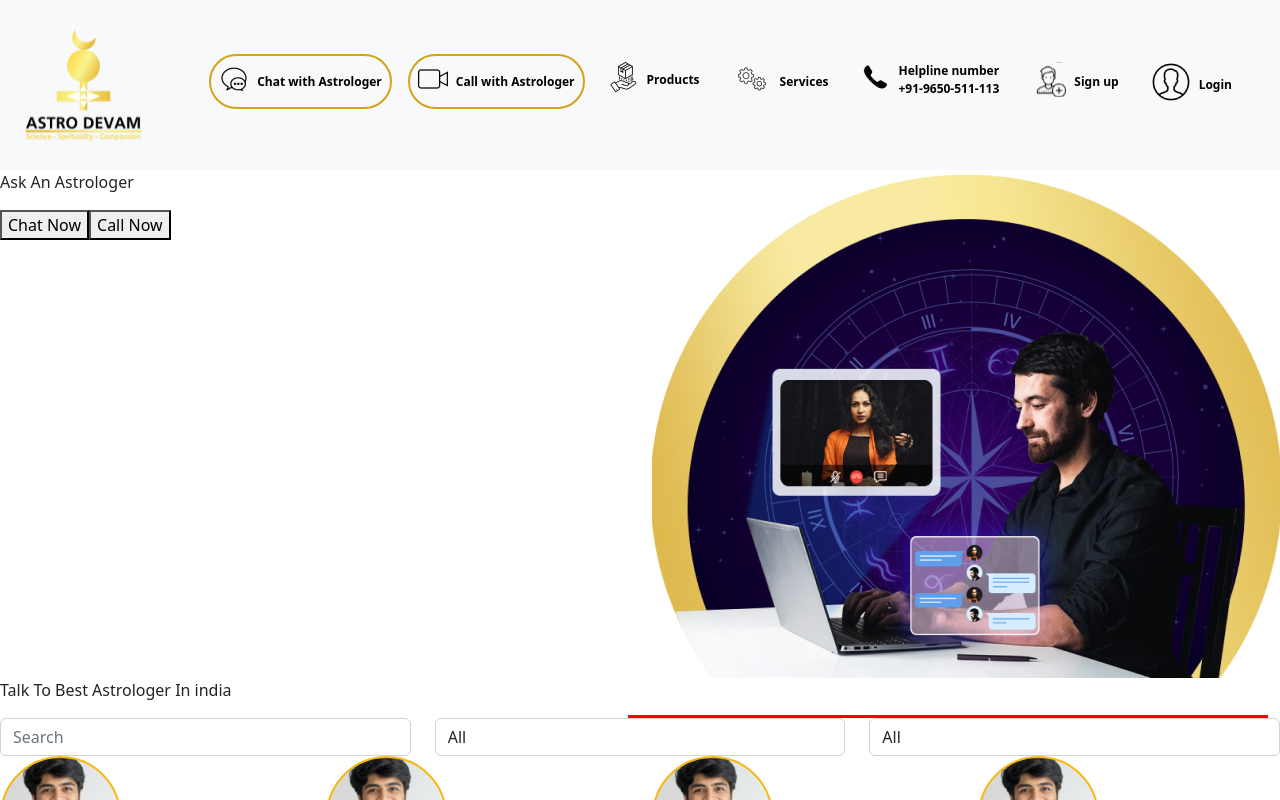
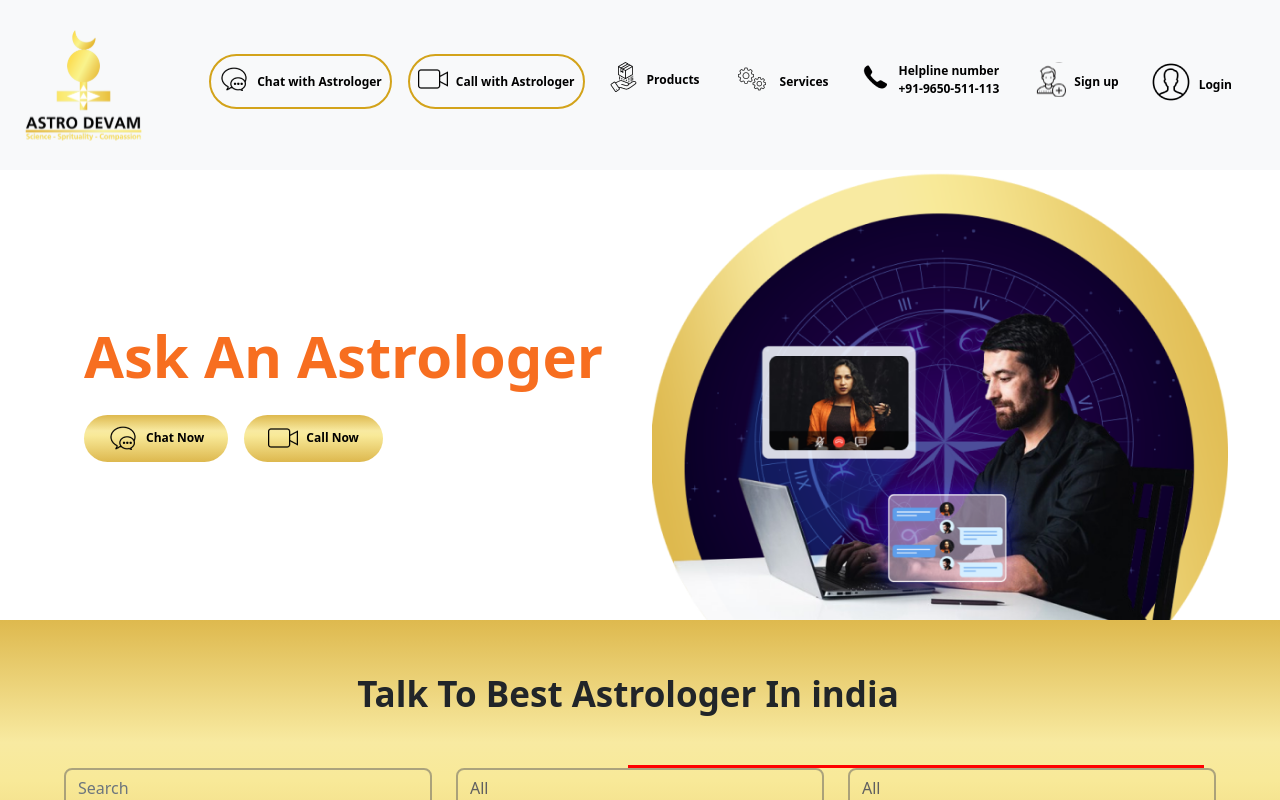
Before and after one commit to raghav-creator/astro, a React (Create React App) app: page / in a window 1280 px wide. Shown: the top 800 px of the page. Built offline with nearby package versions, Linux system fonts and the light colour scheme.

Commit message:
banner section completed

```diff
--- a/src/custom.scss
+++ b/src/custom.scss
@@ -5,7 +5,6 @@ body
     overflow-x:hidden;
 }
 @import '~bootstrap/scss/bootstrap.scss';
-@import './Assets/sass/component/header';
-@import './Assets/sass/component/footer';
+@import './Assets/sass/component/home';
 @import './Assets/sass/component/slider';
 @import './Assets/sass/component/common';
```
